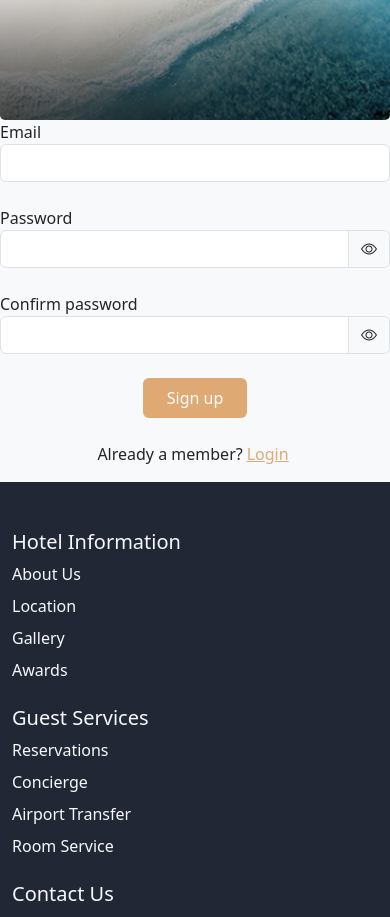
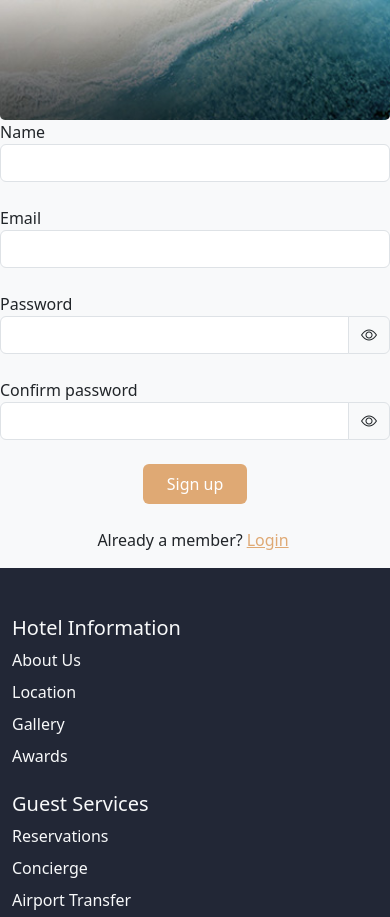
Before and after one commit to Saumya-Shrestha/MindRisers-MERN, a React (Vite) app in the folder client/: page /signup in a window 390 px wide. Shown: the part 1020-1937 px from the top of the page. Built offline with nearby package versions, Linux system fonts and the light colour scheme.

Commit message:
useReducer hook

```diff
--- a/client/src/App.jsx
+++ b/client/src/App.jsx
@@ -1,5 +1,5 @@
 import { useState } from 'react';
-import { ToastContainer, toast } from 'react-toastify';
+// import { ToastContainer, toast } from 'react-toastify';
 import { BrowserRouter as Router, Routes, Route } from 'react-router-dom';
 import './App.css';
 import 'bootstrap/dist/css/bootstrap.min.css';
@@ -37,7 +37,7 @@ function App() {
   };
 
   let title = 'HAMRO HOTEL';
-  const notify = (isLogin) => toast(isLogin ? 'Login Successful' : 'Logout Successful');
+  // const notify = (isLogin) => toast(isLogin ? 'Login Successful' : 'Logout Successful');
 
   return (
     <>
@@ -48,12 +48,12 @@ function App() {
             mode={mode}
             text={text}
             toggleMode={toggleMode}
-            notify={notify}
+            // notify={notify}
           />
-          <ToastContainer
+          {/* <ToastContainer
             hideProgressBar={false}
             theme={mode}
-          />
+          /> */}
 
           <Routes>
             <Route
--- a/client/src/components/FruitList.jsx
+++ b/client/src/components/FruitList.jsx
@@ -6,8 +6,13 @@ const FruitList = () => {
   const context = useContext(ProductContext);
   const navigate = useNavigate();
 
-  const { product } = context;
-  console.log('Product: ', product);
+  const {
+    product,
+    state: { cart, products },
+    dispatch,
+  } = context;
+  console.log('Cart: ', cart);
+  console.log('Product: ', products);
 
   const handleFruit = (fruit) => {
     console.log('You clicked on fruit: ', fruit.title);
@@ -15,25 +20,42 @@ const FruitList = () => {
   };
 
   return (
-    <div>
-      {product.map((fruit) => (
+    <div className='container py-5'>
+      <div className='row'>
+        {product.map((fruit) => {
+          return (
             <div
-          className='container py-5'
               key={fruit._id}
+              className='col-md-3'
             >
-          <h4>Fruit Details:</h4>
-          <h5>Fruit Name: {fruit.title} </h5>
-          <h5>Fruit Description: {fruit.description} </h5>
-          <h5>Fruit Price: {fruit.price} </h5>
-          <h5>Fruit In Stock: {fruit.instock} </h5>
+              <div className='card'>
+                <img
+                  src='/apple.png'
+                  className='card-img-top'
+                  alt='...'
+                />
+                <div className='card-body'>
+                  <h5 className='card-title'>{fruit.title}</h5>
+                  <p className='card-text'>{fruit.description}</p>
+                  <p className='card-text'>Rs. {fruit.price}</p>
                   <button
                     className='btn btn-primary'
-            onClick={() => handleFruit(fruit)}
+                    // onClick={() => handleFruit(fruit)}
+                    onClick={() =>
+                      dispatch({
+                        type: 'ADD_TO_CART',
+                        payload: fruit,
+                      })
+                    }
                   >
-            Read More
+                    Add to Cart
                   </button>
                 </div>
-      ))}
+              </div>
+            </div>
+          );
+        })}
+      </div>
     </div>
   );
 };
--- a/client/src/components/Navbar.jsx
+++ b/client/src/components/Navbar.jsx
@@ -1,14 +1,14 @@
-import React, { useState } from 'react';
+import React from 'react';
 import { Link } from 'react-router-dom';
 
-const Navbar = ({ title, mode, text, toggleMode, notify }) => {
-  const [isLoggedIn, setIsLoggedIn] = useState(false);
+const Navbar = ({ title, mode, text, toggleMode }) => {
+  // const [isLoggedIn, setIsLoggedIn] = useState(false);
 
-  const handleAuthClick = () => {
-    const newLoginState = !isLoggedIn;
-    setIsLoggedIn(newLoginState);
-    notify(newLoginState);
-  };
+  // const handleAuthClick = () => {
+  //   const newLoginState = !isLoggedIn;
+  //   setIsLoggedIn(newLoginState);
+  //   notify(newLoginState);
+  // };
 
   return (
     <>
@@ -82,9 +82,10 @@ const Navbar = ({ title, mode, text, toggleMode, notify }) => {
           <Link to='/login'>
             <button
               className={`btn btn-dark ${mode === 'light' ? 'light-accent-button' : 'dark-accent-button'} px-4 py-2`}
-              onClick={handleAuthClick}
+              // onClick={handleAuthClick}
             >
-              {isLoggedIn ? 'Logout' : 'Login'}
+              {/* {isLoggedIn ? 'Logout' : 'Login'} */}
+              Login
             </button>
           </Link>
         </div>
--- a/client/src/context/ProductState.jsx
+++ b/client/src/context/ProductState.jsx
@@ -1,6 +1,7 @@
-import React from 'react';
+import React, { useReducer } from 'react';
 import ProductContext from './ProductContext';
 import { useState } from 'react';
+import { cartReducer } from './Reducer';
 
 const ProductState = (props) => {
   const products = [
@@ -36,6 +37,11 @@ const ProductState = (props) => {
 
   const [product, setProduct] = useState(products);
 
+  const [state, dispatch] = useReducer(cartReducer, {
+    products: product,
+    cart: 'Add to cart',
+  });
+
   const [count, setCount] = useState(10);
 
   const [news, setnews] = useState([]);
@@ -53,7 +59,9 @@ const ProductState = (props) => {
 
   return (
     <>
-      <ProductContext.Provider value={{ product, setProduct, count, setCount, news, fetchData }}>{props.children}</ProductContext.Provider>
+      <ProductContext.Provider value={{ state, dispatch, product, setProduct, count, setCount, news, fetchData }}>
+        {props.children}
+      </ProductContext.Provider>
     </>
   );
 };
--- /dev/null
+++ b/client/src/context/Reducer.jsx
@@ -0,0 +1,6 @@
+export const cartReducer = (state, action) => {
+  switch (action.type) {
+    case 'ADD_TO_CART':
+      return { ...state, cart: [...state.cart, { ...action.payload, qty: 1 }] };
+  }
+};
--- a/client/src/pages/Login.jsx
+++ b/client/src/pages/Login.jsx
@@ -1,18 +1,34 @@
 import React, { useState } from 'react';
 import b1 from '../assets/blog/blog-1.jpg';
-import { Link } from 'react-router-dom';
+import { Link, useNavigate } from 'react-router-dom';
 import SmallBanner from '../components/SmallBanner';
 import '../App.css';
 
 const Login = ({ mode }) => {
+  const navigate = useNavigate();
   const [showPassword, setShowPassword] = useState(false);
   const [credential, setCredential] = useState({
     email: '',
     password: '',
   });
 
-  const handleSubmit = (e) => {
+  const handleSubmit = async (e) => {
     e.preventDefault();
+    const { email, password } = credential;
+    const response = await fetch('http://localhost:5000/api/auth/login', {
+      method: 'POST',
+      headers: {
+        'content-Type': 'application/json',
+      },
+      body: JSON.stringify({ email, password }),
+    });
+    const data = await response.json();
+    if (data.success) {
+      localStorage.setItem('token', 'xyz');
+      navigate('/');
+    } else {
+      console.log('Invalid Credentials');
+    }
     console.log('Login form has been submitted');
   };
 
--- a/client/src/pages/Signup.jsx
+++ b/client/src/pages/Signup.jsx
@@ -1,12 +1,48 @@
 import React, { useState } from 'react';
 import b1 from '../assets/blog/blog-1.jpg';
-import { Link } from 'react-router-dom';
+import { Link, useNavigate } from 'react-router-dom';
 import '../App.css';
 import SmallBanner from '../components/SmallBanner';
 
 const Signup = ({ mode }) => {
+  const navigate = useNavigate();
   const [showPassword, setShowPassword] = useState(false);
   const [showConfirmPassword, setShowConfirmPassword] = useState(false);
+  const [credential, setCredential] = useState({
+    name: '',
+    email: '',
+    password: '',
+    confirmPassword: '',
+  });
+
+  const handleSubmit = async (e) => {
+    e.preventDefault();
+    const { name, email, password, confirmPassword } = credential;
+    if (password !== confirmPassword) {
+      alert('Passwords do not match!');
+      return;
+    }
+    const response = await fetch('http://localhost:5000/api/auth/signup', {
+      method: 'POST',
+      headers: {
+        'content-Type': 'application/json',
+      },
+      body: JSON.stringify({ name, email, password, confirmPassword }),
+    });
+    const data = await response.json();
+    if (data.success) {
+      localStorage.setItem('token', 'xyz');
+      navigate('/login');
+    } else {
+      console.log('Invalid Credentials');
+    }
+    console.log('Register form has been submitted');
+  };
+
+  const handleChange = (e) => {
+    setCredential({ ...credential, [e.target.name]: e.target.value });
+    // console.log(credential);
+  };
   return (
     <>
       <SmallBanner
@@ -29,11 +65,29 @@ const Signup = ({ mode }) => {
             </div>
           </div>
           <div className='col-md-6 d-flex align-items-center'>
-            <form className={`w-100 ${mode === 'dark' ? 'text-light' : 'text-dark'}`}>
+            <form
+              className={`w-100 ${mode === 'dark' ? 'text-light' : 'text-dark'} `}
+              onSubmit={handleSubmit}
+            >
+              <div className='form-outline mb-4'>
+                <label className={`${mode === 'dark' ? 'text-light' : ''}`}>Name</label>
+                <input
+                  type='text'
+                  name='name'
+                  value={credential.name}
+                  onChange={handleChange}
+                  id='registerName'
+                  className={`form-control ${mode === 'dark' ? 'dark-mode-input' : ''}`}
+                />
+              </div>
+
               <div className='form-outline mb-4'>
                 <label className={`${mode === 'dark' ? 'text-light' : ''}`}>Email</label>
                 <input
                   type='email'
+                  name='email'
+                  value={credential.email}
+                  onChange={handleChange}
                   id='registerEmail'
                   className={`form-control ${mode === 'dark' ? 'dark-mode-input' : ''}`}
                 />
@@ -44,6 +98,9 @@ const Signup = ({ mode }) => {
                 <div className='input-group'>
                   <input
                     type={showPassword ? 'text' : 'password'}
+                    name='password'
+                    value={credential.password}
+                    onChange={handleChange}
                     id='registerPassword'
                     className={`form-control ${mode === 'dark' ? 'dark-mode-input' : ''}`}
                   />
@@ -62,6 +119,9 @@ const Signup = ({ mode }) => {
                 <div className='input-group'>
                   <input
                     type={showConfirmPassword ? 'text' : 'password'}
+                    name='confirmPassword'
+                    value={credential.confirmPassword}
+                    onChange={handleChange}
                     id='registerRepeatPassword'
                     className={`form-control ${mode === 'dark' ? 'dark-mode-input' : ''}`}
                   />
```
Also changed, not shown: client/src/pages/About.jsx (+1 -34 lines), client/public/apple.png (added). Lines whose indentation alone changed are shown as unchanged.
